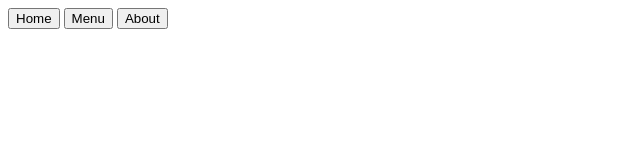
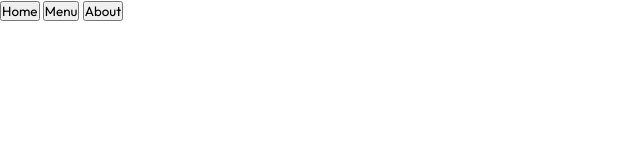
Before and after one commit to gnanaprakash2918/Restaurant-Page, a website built with webpack: page src/index.html in a window 1280 px wide. Shown: the whole page, without its empty margins (0-640 px from the left). Built offline with nearby package versions, Linux system fonts and the light colour scheme.

Commit message:
Add Outfit Font

```diff
--- a/src/index.html
+++ b/src/index.html
@@ -4,6 +4,13 @@
     <meta charset="UTF-8" />
     <meta name="viewport" content="width=device-width, initial-scale=1.0" />
     <title>Document</title>
+    <link rel="stylesheet" href="style.css" />
+    <link rel="preconnect" href="https://fonts.googleapis.com" />
+    <link rel="preconnect" href="https://fonts.gstatic.com" crossorigin />
+    <link
+      href="https://fonts.googleapis.com/css2?family=Outfit:wght@100..900&display=swap"
+      rel="stylesheet"
+    />
   </head>
   <body>
     <header>
--- /dev/null
+++ b/src/style.css
@@ -0,0 +1,8 @@
+@import url('https://fonts.googleapis.com/css2?family=Outfit:wght@100..900&display=swap');
+
+* {
+  box-sizing: border-box;
+  padding: 0;
+  margin: 0;
+  font-family: 'Outfit', sans-serif;
+}
```
